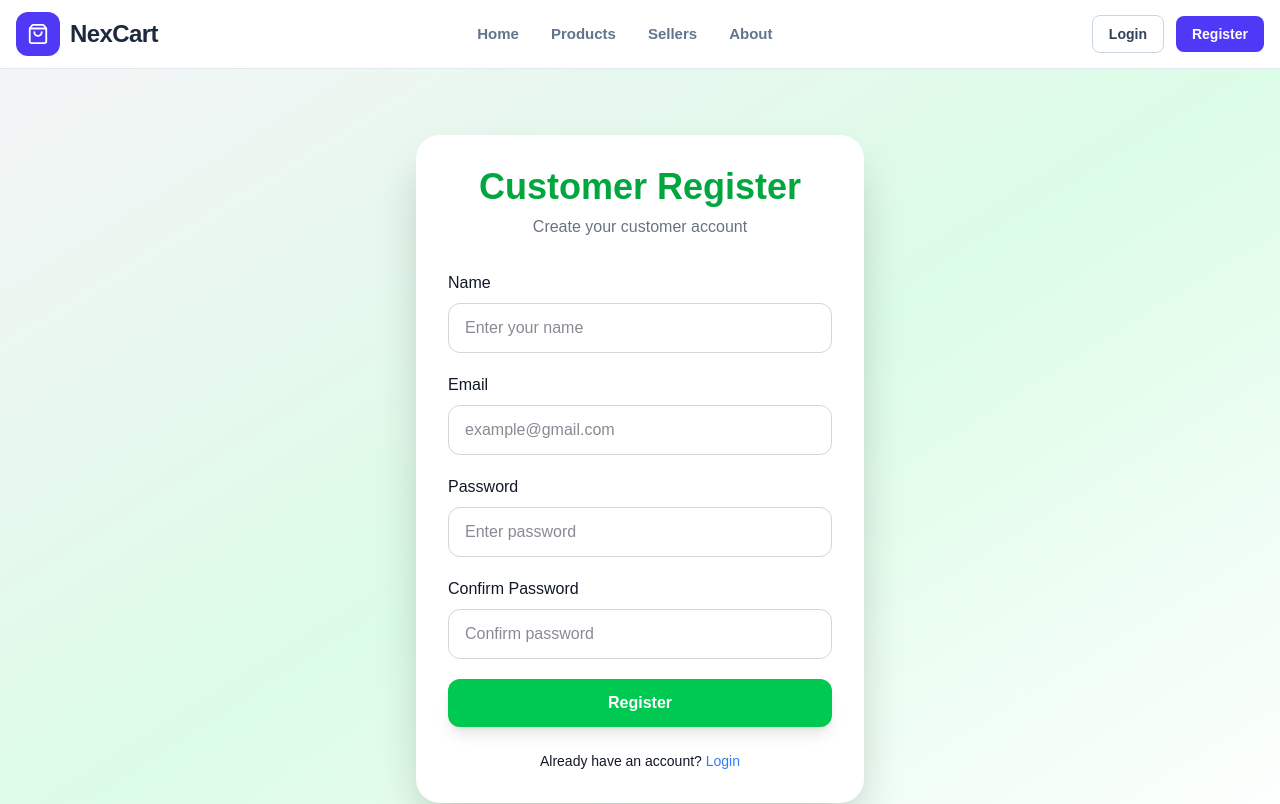
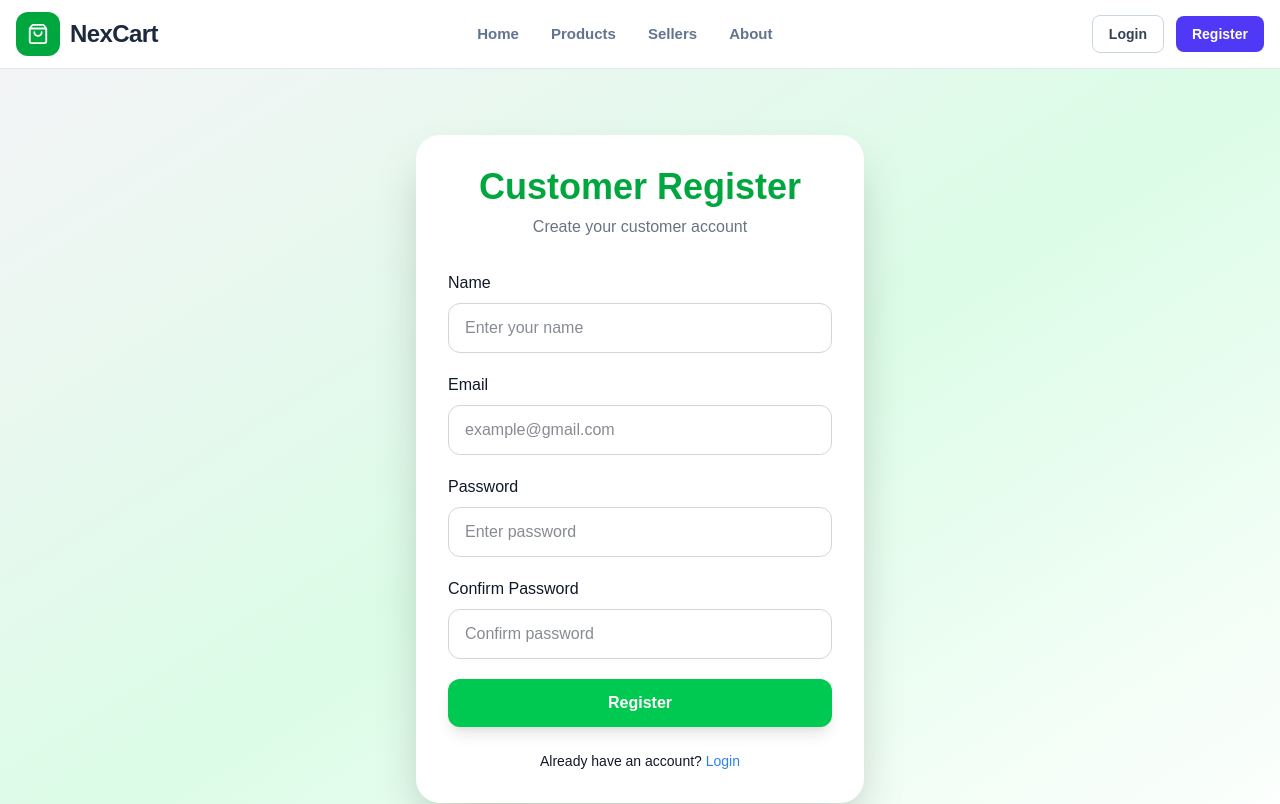
Before and after one commit to diptaPrattoy/NexCart-Frontend, a Next.js app: page /register/customer in a window 1280 px wide. Shown: the top 804 px of the page. Built offline with nearby package versions, Linux system fonts and the light colour scheme; what @mui/material-nextjs would draw is missing.

Commit message:
bug fixes

```diff
--- a/components/Header.tsx
+++ b/components/Header.tsx
@@ -1,6 +1,4 @@
 "use client";
-// "use client";
-
 import Link from "next/link";
 import axios from "axios";
 import Cookies from "js-cookie";
@@ -90,7 +88,7 @@ export default function Header() {
       <div className="max-w-7xl mx-auto px-4">
         <div className="flex items-center justify-between py-3">
           <Link href="/" className="flex items-center gap-2.5 no-underline">
-            <div className="w-11 h-11 rounded-xl bg-indigo-600 text-white flex items-center justify-center">
+            <div className="w-11 h-11 rounded-xl bg-green-600 text-white flex items-center justify-center">
               <ShoppingBag size={22} />
             </div>
             <span className="text-2xl font-black text-slate-800 tracking-tight">
@@ -147,7 +145,7 @@ export default function Header() {
                   <LayoutDashboard size={15} />
                   Dashboard
                   {role && (
-                    <span className="ml-auto text-xs bg-indigo-100 text-indigo-600 font-bold px-2 py-0.5 rounded-md capitalize">
+                    <span className="ml-auto text-xs bg-indigo-100 text-green-600 font-bold px-2 py-0.5 rounded-md capitalize">
                       {role}
                     </span>
                   )}
--- a/components/Hero.tsx
+++ b/components/Hero.tsx
@@ -43,7 +43,7 @@ export default function Hero() {
         >
           {/* Left Section */}
           <Box>
-            <Chip
+            {/* <Chip
               label="Smart Ecommerce Platform for Everyone"
               sx={{
                 mb: 3,
@@ -53,7 +53,7 @@ export default function Hero() {
                 border: "1px solid #bbf7d0",
                 px: 1,
               }}
-            />
+            /> */}
 
             <Typography
               variant="h1"
```
Also changed, not shown: app/providers.tsx (line endings or trailing spaces).
